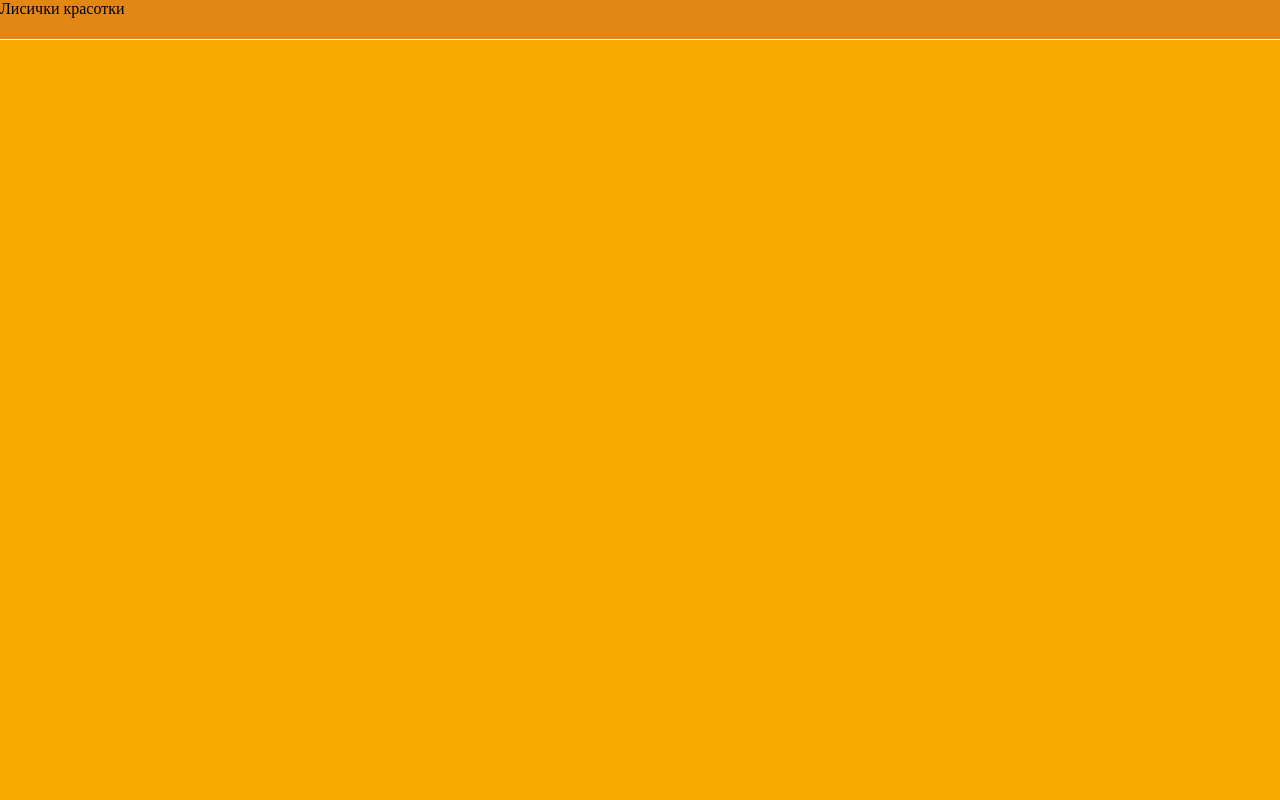
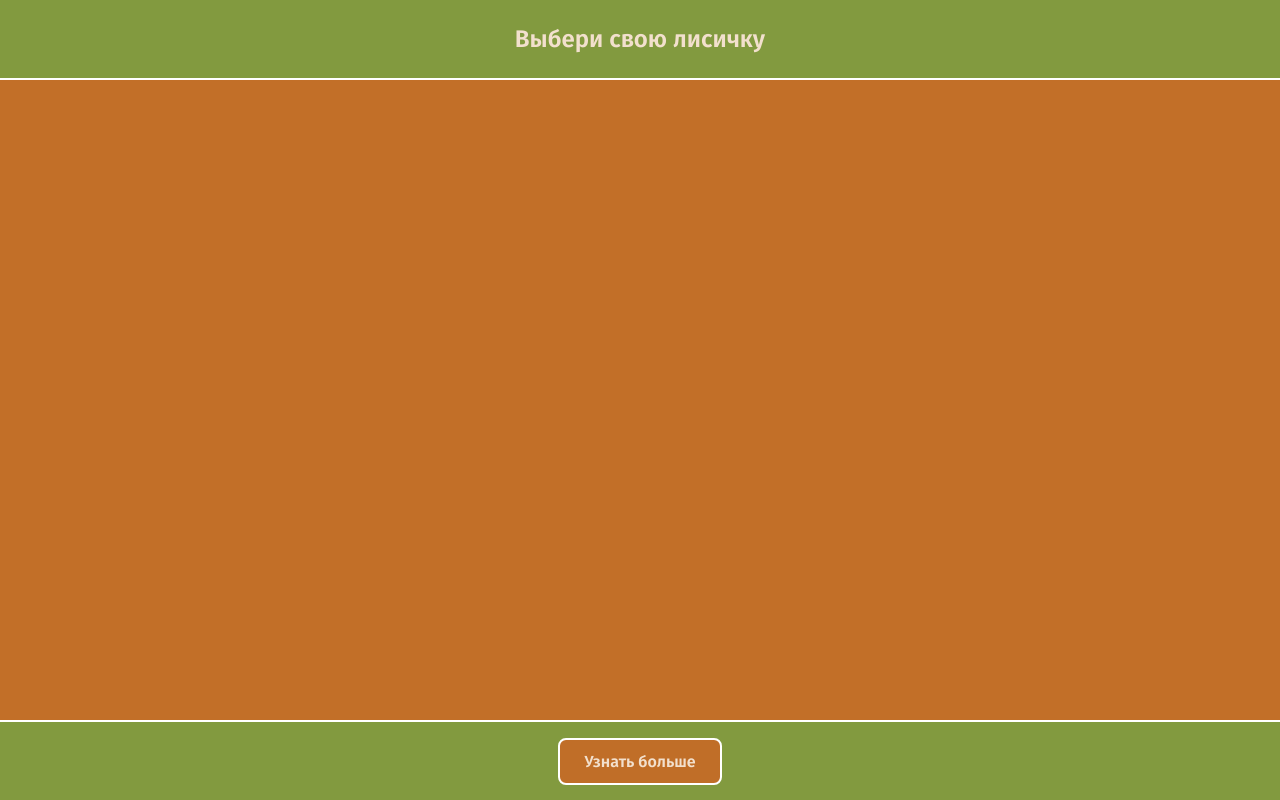
Before and after one commit to FluffyBoi7801/Synergy_L3, a website built with Vite: page index.html in a window 1280 px wide. Built offline with nearby package versions, Linux system fonts and the light colour scheme.

Commit message:
add basement

```diff
--- a/index.html
+++ b/index.html
@@ -11,7 +11,12 @@
 </head>
 <body>
     <header>
-        <div>Лисички красотки</div>
+        <p>Выбери свою лисичку</p>
     </header>
+    <footer>
+        <a href="https://myfoxfamily.info/colors" target="_blank">
+            <button>Узнать больше</button>
+        </a>
+    </footer>
 </body>
 </html>
--- a/styles/index.css
+++ b/styles/index.css
@@ -1,10 +1,16 @@
+@import url('https://fonts.googleapis.com/css2?family=Fira+Sans:wght@600&display=swap');
+
 * {
     margin: 0;
     box-sizing: border-box;
 }
 
 body {
-    background: #f8aa01;
+    background: #c26f28;
+    font-family: "Fira Sans", sans-serif;
+    font-weight: 600;
+    font-style: normal;
+    color: #f2e0cd;
 }
 
 header {
@@ -12,7 +18,45 @@ header {
     top: 0;
     left: 0;
     width: 100%;
-    height: 40px;
-    border-bottom: 1px solid white;
-    background: #e28616;
+    height: 80px;
+    display: flex;
+    justify-content: center;
+    align-items: center;
+    border-bottom: 2px solid white;
+    background: #829a3f;
+
+    & > p {
+        font-size: 24px;
+    }
 }
+
+footer {
+    position: absolute;
+    bottom: 0;
+    left: 0;
+    width: 100%;
+    height: 80px;
+    display: flex;
+    justify-content: center;
+    align-items: center;
+    border-top: 2px solid white;
+    background: #829a3f;
+
+    & > a {
+        all: unset;
+
+        & > button {
+            all: unset;
+            padding: 12px 24px;
+            border-radius: 8px;
+            border: 2px solid white;
+            background: #c06e28;
+            cursor: pointer;
+            transition: background 300ms;
+
+            &:hover {
+                background: rgb(234, 135, 49);
+            }
+        }
+    }
+}
```
Also changed, not shown: styles/slider/index.css (added).
